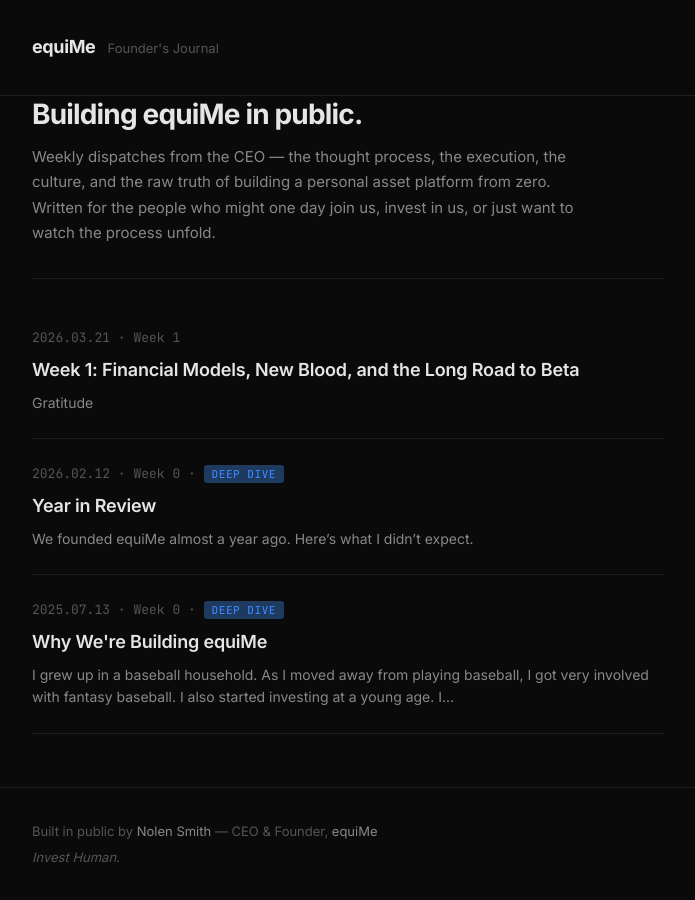
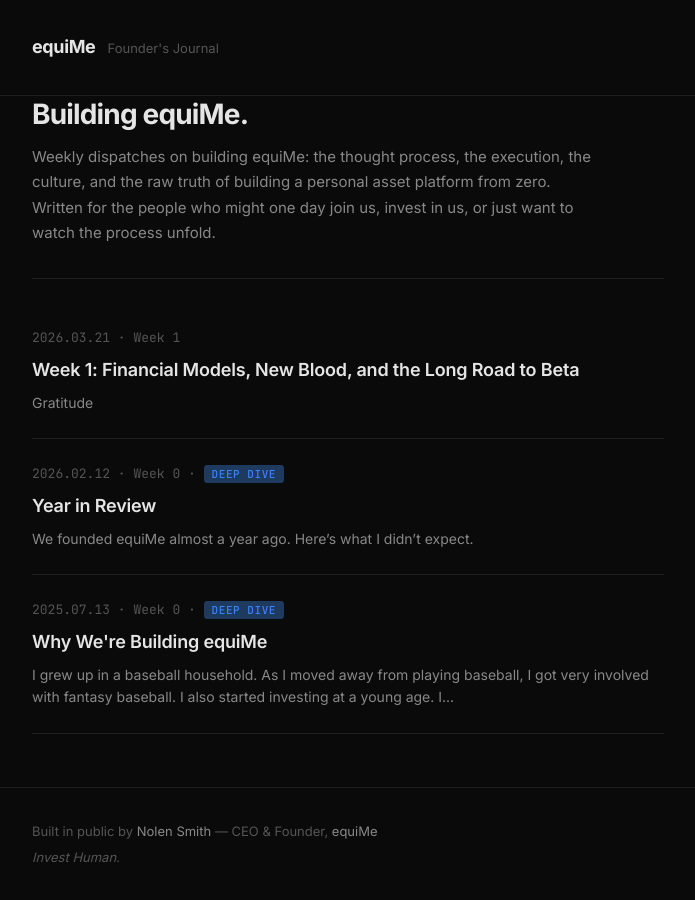
Before and after one commit to EquiMe-org/equime-org.github.io, a Jekyll site: the page built from index.html, in a window 1280 px wide. Shown: the whole page, without its empty margins (292-987 px from the left). Built offline with Jekyll 4.4.1, drawn with Linux system fonts in a browser that asks for light colours.

Commit message:
Update index heading and description

```diff
--- a/index.html
+++ b/index.html
@@ -2,8 +2,8 @@
 layout: default
 ---
 <div class="index-intro">
-  <h1>Building equiMe in public.</h1>
-  <p>Weekly dispatches from the CEO — the thought process, the execution, the culture, and the raw truth of building a personal asset platform from zero. Written for the people who might one day join us, invest in us, or just want to watch the process unfold.</p>
+  <h1>Building equiMe.</h1>
+  <p>Weekly dispatches on building equiMe: the thought process, the execution, the culture, and the raw truth of building a personal asset platform from zero. Written for the people who might one day join us, invest in us, or just want to watch the process unfold.</p>
 </div>
 
 <ul class="post-list">
```
